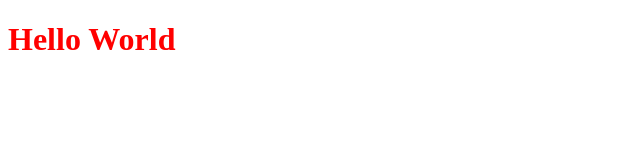
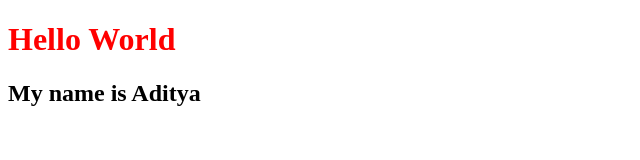
Before and after one commit to adigee1011/super-waddle, a plain HTML site: page index.html in a window 1280 px wide. Shown: the whole page, without its empty margins (0-640 px from the left). Drawn offline with Linux system fonts and the light colour scheme.

Commit message:
my second commit

```diff
--- a/index.html
+++ b/index.html
@@ -9,5 +9,7 @@
 </head>
 <body>
     <h1>Hello World</h1>
+    <h2>My name is Aditya</h2>
+
 </body>
 </html>
```
